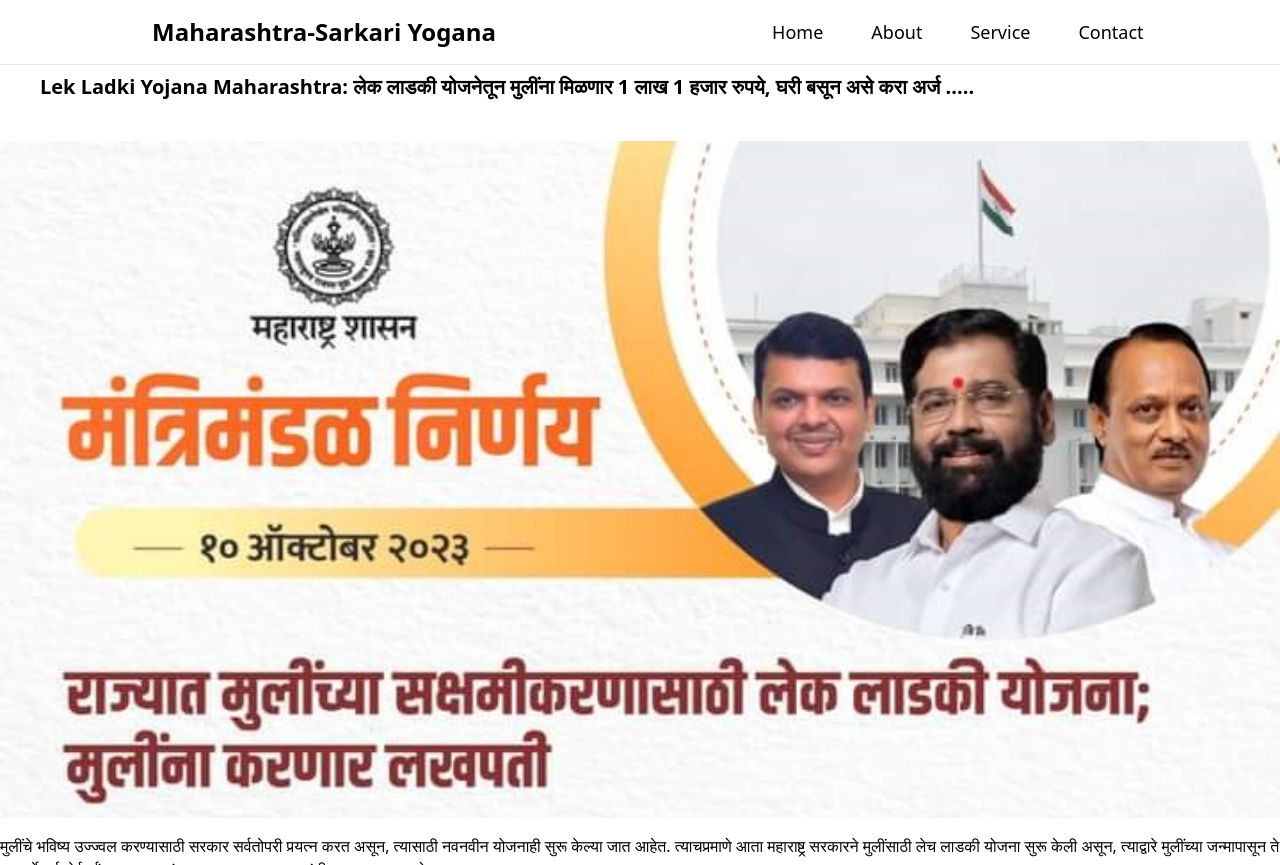
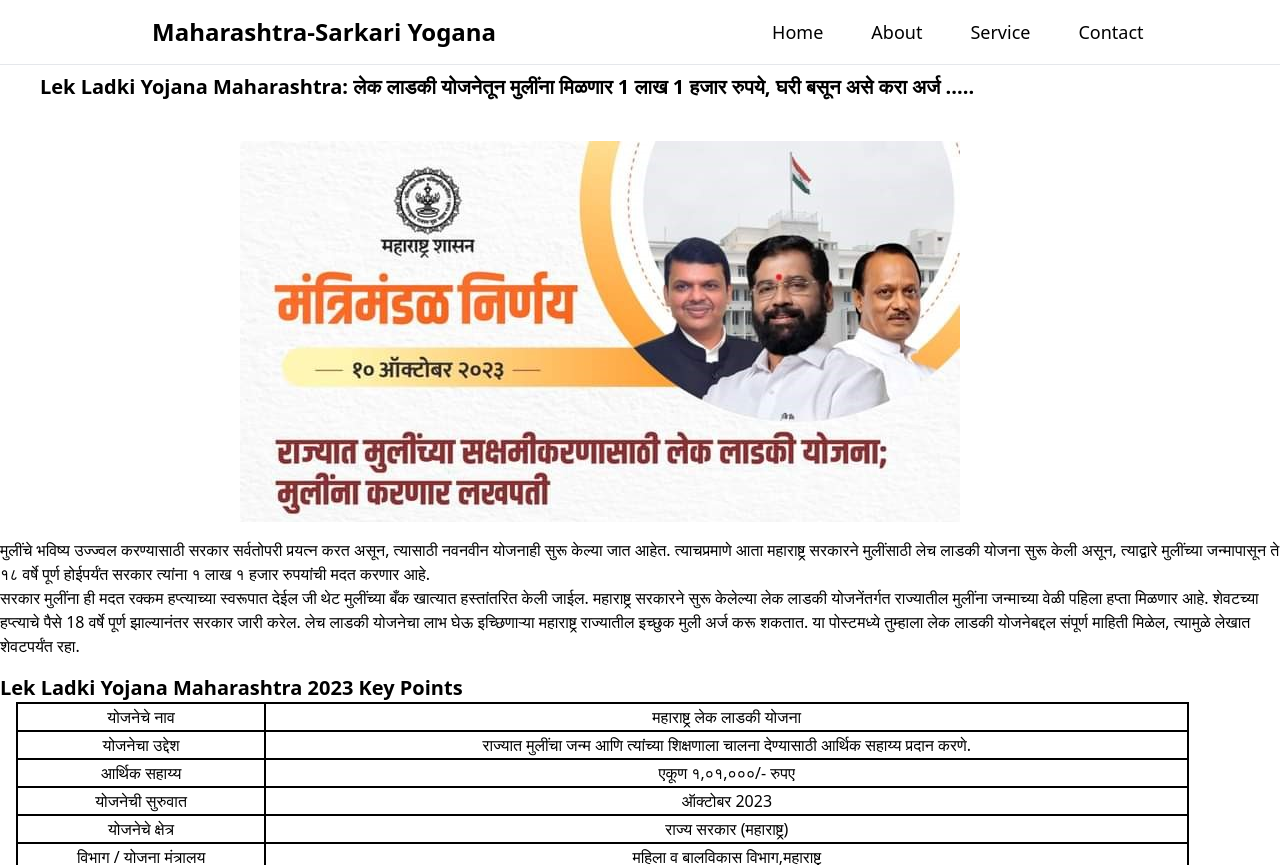
Before and after one commit to akankshapawar-a/MahaDBT, a React (Vite) app: page / in a window 1280 px wide. Built offline with nearby package versions, Linux system fonts and the light colour scheme.

Commit message:
second commit

```diff
--- a/src/Page1/Page1.jsx
+++ b/src/Page1/Page1.jsx
@@ -4,48 +4,69 @@
   return (
     <div className='mt-2 '>
      <p className='text-xl font-bold pl-10  '> Lek Ladki Yojana Maharashtra:  लेक लाडकी योजनेतून मुलींना मिळणार 1 लाख 1 हजार रुपये, घरी बसून असे करा अर्ज ..... </p>
-    <div className=' justify-center items-center mt-10 '>
-        <img src={photo4} className='h-half w-screen'/>
+    <div className=' justify-center items-center mt-10 sm: pl-60 '>
+        <img src={photo4} className='h-half ss:w-screen'/>
     </div>
     <div className='mt-4 align-baseline'><p>मुलींचे भविष्य उज्ज्वल करण्यासाठी सरकार सर्वतोपरी प्रयत्न करत असून, त्यासाठी नवनवीन योजनाही सुरू केल्या जात आहेत. त्याचप्रमाणे आता महाराष्ट्र सरकारने मुलींसाठी लेच लाडकी योजना सुरू केली असून, त्याद्वारे मुलींच्या जन्मापासून ते १८ वर्षे पूर्ण होईपर्यंत सरकार त्यांना १ लाख १ हजार रुपयांची मदत करणार आहे.</p>
         <p>सरकार मुलींना ही मदत रक्कम हप्त्याच्या स्वरूपात देईल जी थेट मुलींच्या बँक खात्यात हस्तांतरित केली जाईल. महाराष्ट्र सरकारने सुरू केलेल्या लेक लाडकी योजनेंतर्गत राज्यातील मुलींना जन्माच्या वेळी पहिला हप्ता मिळणार आहे. शेवटच्या हप्त्याचे पैसे 18 वर्षे पूर्ण झाल्यानंतर सरकार जारी करेल. लेच लाडकी योजनेचा लाभ घेऊ इच्छिणाऱ्या महाराष्ट्र राज्यातील इच्छुक मुली अर्ज करू शकतात. या पोस्टमध्ये तुम्हाला लेक लाडकी योजनेबद्दल संपूर्ण माहिती मिळेल, त्यामुळे लेखात शेवटपर्यंत रहा.
 
         </p>
         <div className=' justify-center items-center'>
+          <h1 className='text-xl font-bold mt-4'>Lek Ladki Yojana Maharashtra 2023 Key Points
+          </h1>
         <table className='border-1 border-solid border-black w-11/12 ml-4 text-center justify-center'>
   <tr className='border-2 border-solid border-black'>
-    <td className='border-2 border-solid border-black'>Emil</td>
-    <td className='border-2 border-solid border-black'>Tobias</td>
+    <td className='border-2 border-solid border-black'>योजनेचे नाव
+    </td>
+    <td className='border-2 border-solid border-black'>महाराष्ट्र लेक लाडकी योजना
+    </td>
   </tr>
   <tr className='border-2 border-solid border-black'>
-    <td className='border-2 border-solid border-black'>16</td>
-    <td className='border-2 border-solid border-black'>14</td>
+    <td className='border-2 border-solid border-black'>योजनेचा उद्देश
+    </td>
+    <td className='border-2 border-solid border-black'>राज्यात मुलींचा जन्म आणि त्यांच्या शिक्षणाला चालना देण्यासाठी आर्थिक सहाय्य प्रदान करणे.
+    </td>
   </tr>
   <tr className='border-2 border-solid border-black'>
-    <td className='border-2 border-solid border-black'>16</td>
-    <td className='border-2 border-solid border-black'>14</td>
+    <td className='border-2 border-solid border-black'>आर्थिक सहाय्य
+    </td>
+    <td className='border-2 border-solid border-black'>एकूण १,०१,०००/- रुपए
+    </td>
   </tr>
   <tr className='border-2 border-solid border-black'>
-    <td className='border-2 border-solid border-black'>16</td>
-    <td className='border-2 border-solid border-black'>14</td>
+    <td className='border-2 border-solid border-black'>योजनेची सुरुवात
+    </td>
+    <td className='border-2 border-solid border-black'>ऑक्टोबर 2023
+    </td>
   </tr>
   <tr className='border-2 border-solid border-black'>
-    <td className='border-2 border-solid border-black'>16</td>
-    <td className='border-2 border-solid border-black'>14</td>
+    <td className='border-2 border-solid border-black'>योजनेचे क्षेत्र
+    </td>
+    <td className='border-2 border-solid border-black'>राज्य सरकार (महाराष्ट्र)
+    </td>
   </tr>
   <tr className='border-2 border-solid border-black'>
-    <td className='border-2 border-solid border-black'>16</td>
-    <td className='border-2 border-solid border-black'>14</td>
+    <td className='border-2 border-solid border-black'>विभाग / योजना मंत्रालय
+    </td>
+    <td className='border-2 border-solid border-black'>महिला व बालविकास विभाग,महाराष्ट्र
+    </td>
   </tr>
   <tr className='border-2 border-solid border-black'>
-    <td className='border-2 border-solid border-black'>16</td>
-    <td className='border-2 border-solid border-black'>14</td>
+    <td className='border-2 border-solid border-black'>योजनेचे लाभार्थी
+
+    </td>
+    <td className='border-2 border-solid border-black'>राज्य के पीले आणि नारंगी राशन कार्डधारक परिवार की सर्व बालके.
+    </td>
   </tr>
 </table>
+
 </div>
-
+<div className='mt-4'>  <p >जन्मदर वाढवण्यासाठी आणि मुलांच्या शिक्षणाला चालना देण्यासाठी, माझी कन्या भाग्यश्री (साधू अहरत) नवाहन योजना 1 ऑगस्ट 2017 च्या शासन आदेशानुसार लागू करण्यात आली होती. या योजनेला मिळालेला अपुरा प्रतिसाद पाहता, ती सुरू ठेवणे सरकारच्या निर्णयावर अवलंबून आहे. मुलींच्या सक्षमीकरणासाठी एक नवीन उपक्रम सुरू करणे. 2023-24 या आर्थिक वर्षाच्या त्यांच्या उद्घाटन भाषणात, मुलींच्या सक्षमीकरणासाठी "लेक लाडकी" नावाची नवीन योजना सुरू करण्यात येणार असल्याची घोषणा करण्यात आली. या योजनेअंतर्गत, हापवाला आणि के शरी शिधापत्रिका असलेल्या कुटुंबातील मुलींना त्यांच्या जन्मानंतर अनुदान मिळेल आणि लाभार्थी मुलींना वयाची १८ वर्षे पूर्ण झाल्यावर ७५,००० रुपये रोख दिले जातील. परिणामी, "लेक लाडकी" सुरू करण्याचा निर्णय घेण्यात आला आहे. राज्यातील मुलींच्या सक्षमीकरणाची योजना सरकारकडे आहे.</p>
+</div>
+<div><p className='font-bold text-xl mt-4'>लेक लाडकी योजना महाराष्ट्र 2023 के लाभ व वैशिष्ट्ये:</p></div>
     </div>
     </div>
+
   )
 }
 
```
